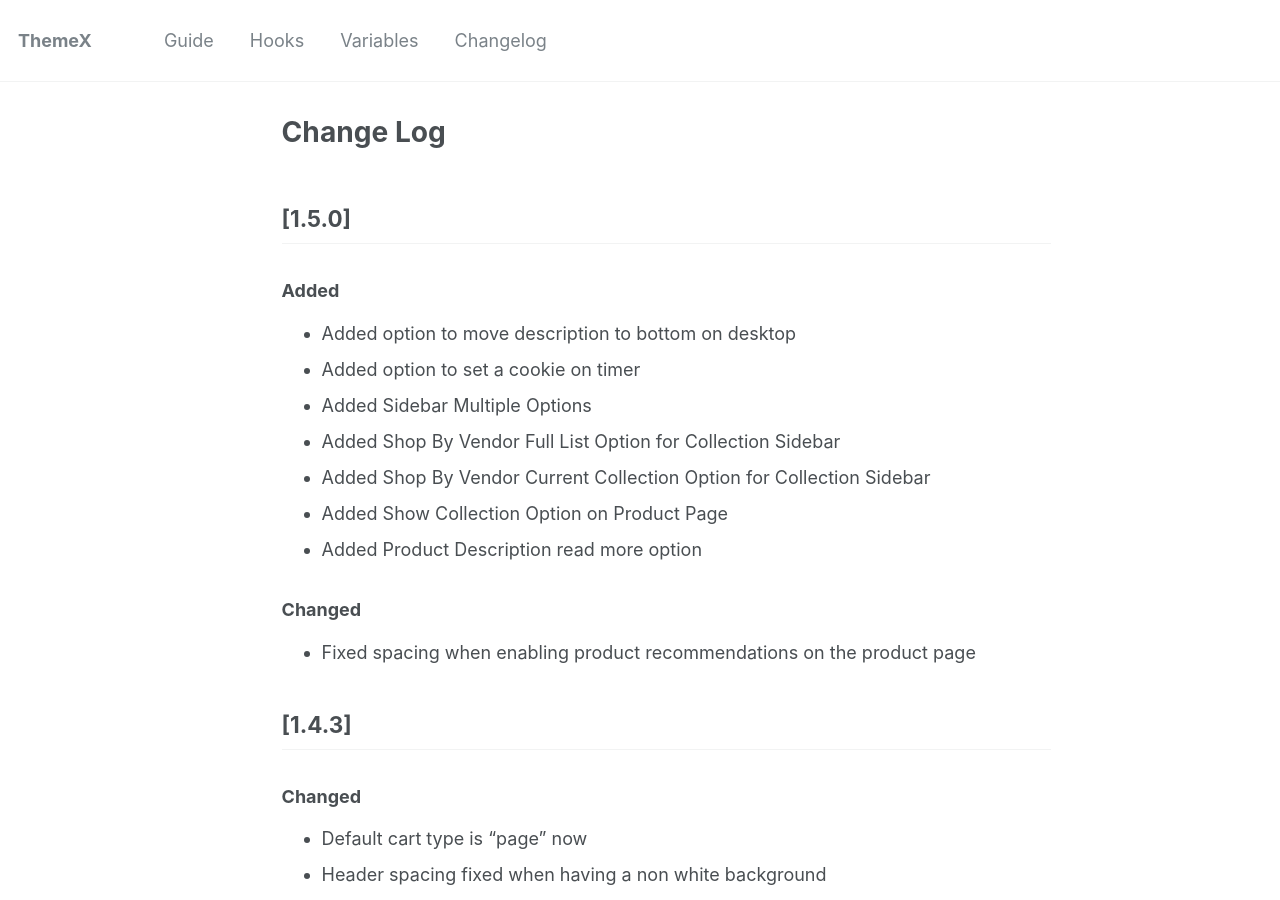
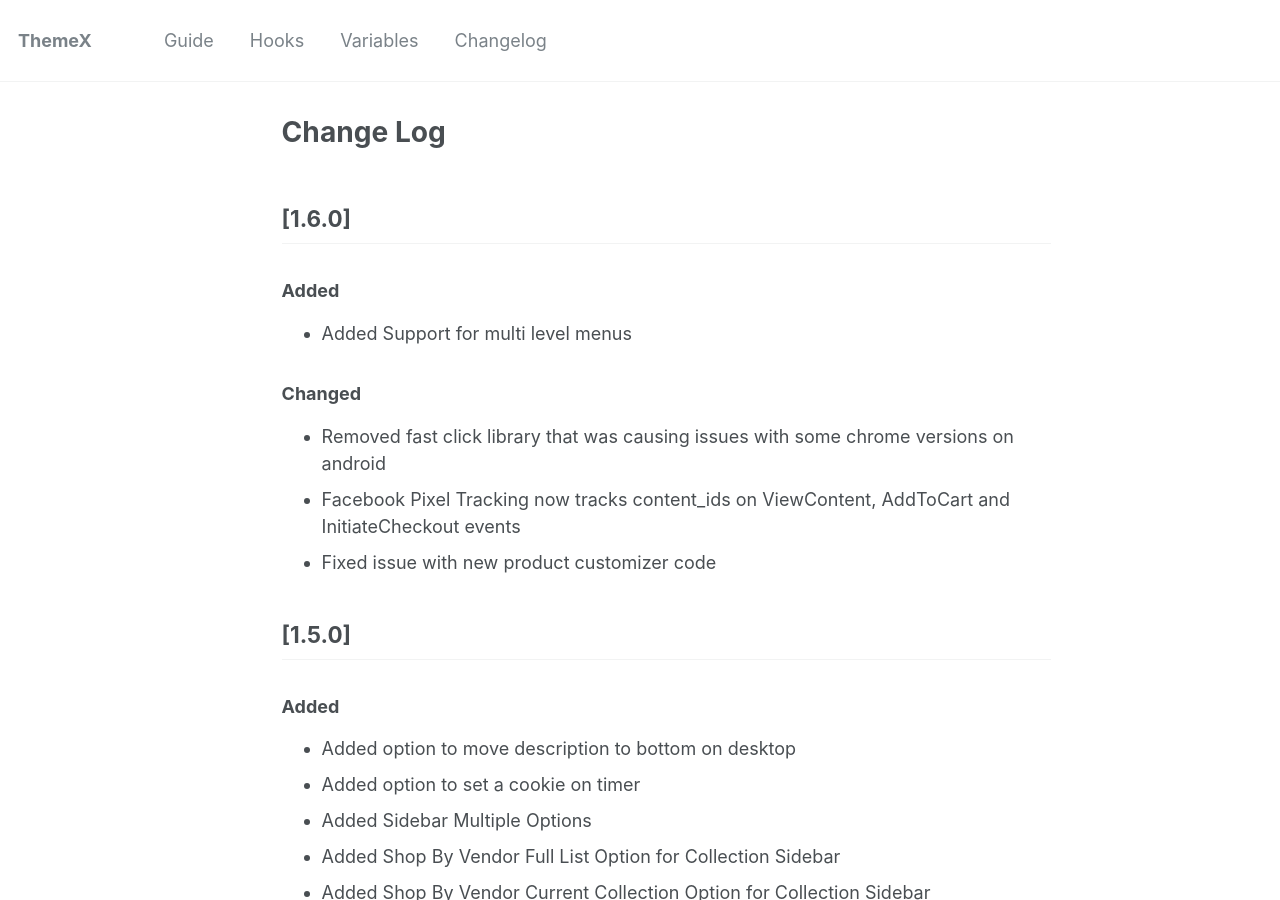
Before and after one commit to emiliobool/ThemeX, a Jekyll site: the page built from _pages/CHANGELOG.md, in a window 1280 px wide and 900 px high. Built offline with Jekyll 4.4.1, drawn with Linux system fonts in a browser that asks for light colours.

Commit message:
no message

```diff
--- a/_pages/CHANGELOG.md
+++ b/_pages/CHANGELOG.md
@@ -5,6 +5,15 @@ sitemap: false
 permalink: /changelog
 
 ---
+## [1.6.0]
+
+### Added
+- Added Support for multi level menus
+
+### Changed
+- Removed fast click library that was causing issues with some chrome versions on android
+- Facebook Pixel Tracking now tracks content_ids on ViewContent, AddToCart and InitiateCheckout events
+- Fixed issue with new product customizer code
 
 ## [1.5.0]
 
```
Also changed, not shown: _pages/home.md (+0 -3 lines).
